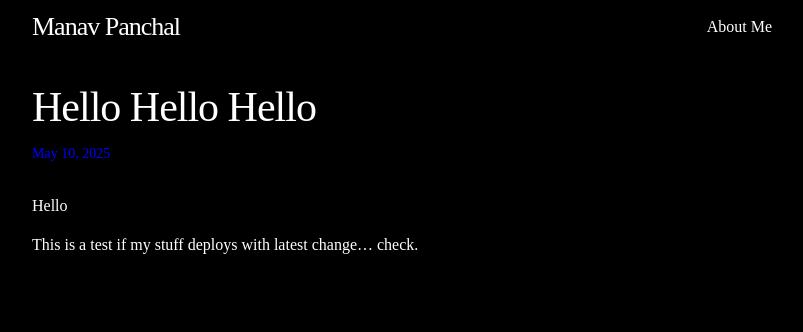
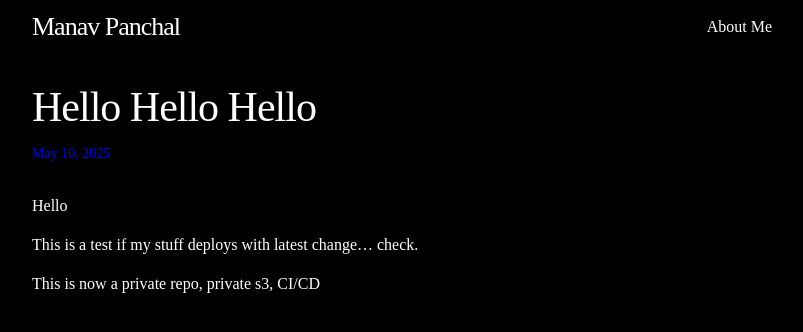
Before and after one commit to manav03panchal/manavmanav.xyz, a Jekyll site: the page built from _posts/2025-05-10-hello.md, in a window 1280 px wide. Shown: the top 332 px of the page, without its empty margins (238-1041 px from the left). Built offline with Jekyll 4.4.1, drawn with Linux system fonts in a browser that asks for light colours; some web fonts are replaced.

Commit message:
test run

```diff
--- a/_posts/2025-05-10-hello.md
+++ b/_posts/2025-05-10-hello.md
@@ -9,3 +9,5 @@ Hello
 
 This is a test if my stuff deploys with latest change...
 check.
+
+This is now a private repo, private s3, CI/CD
```
